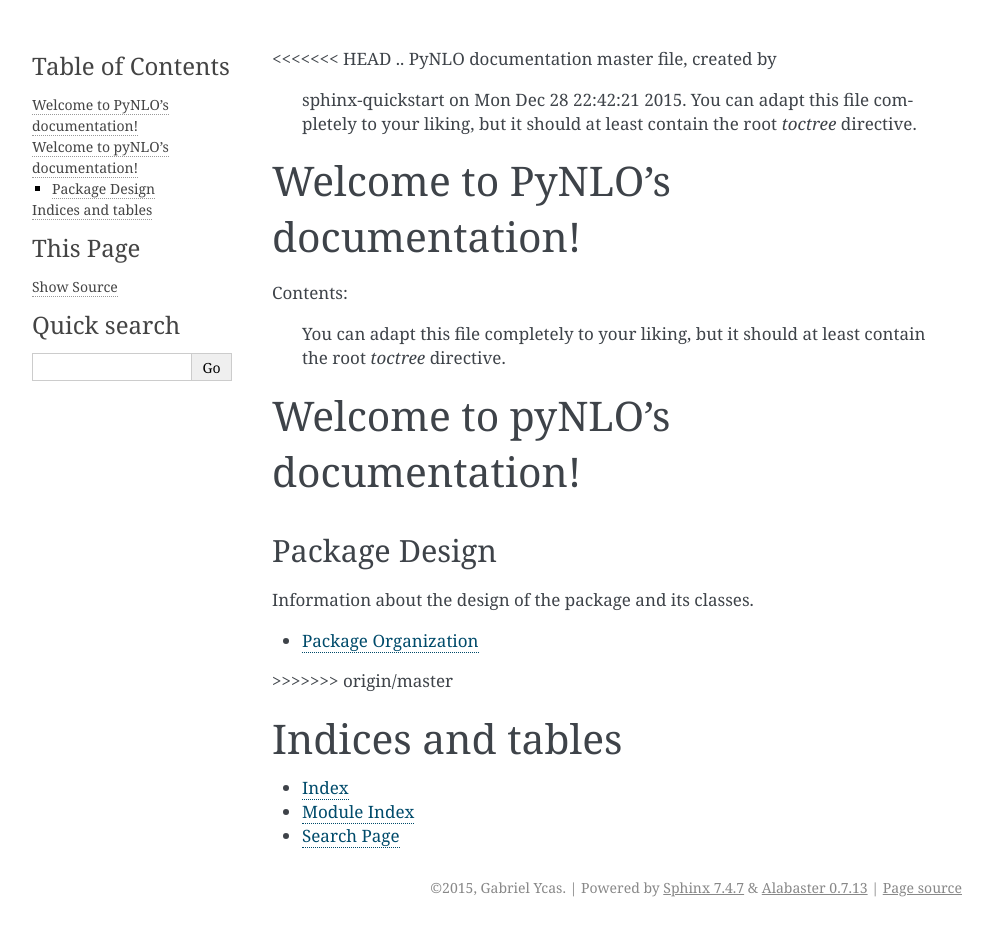
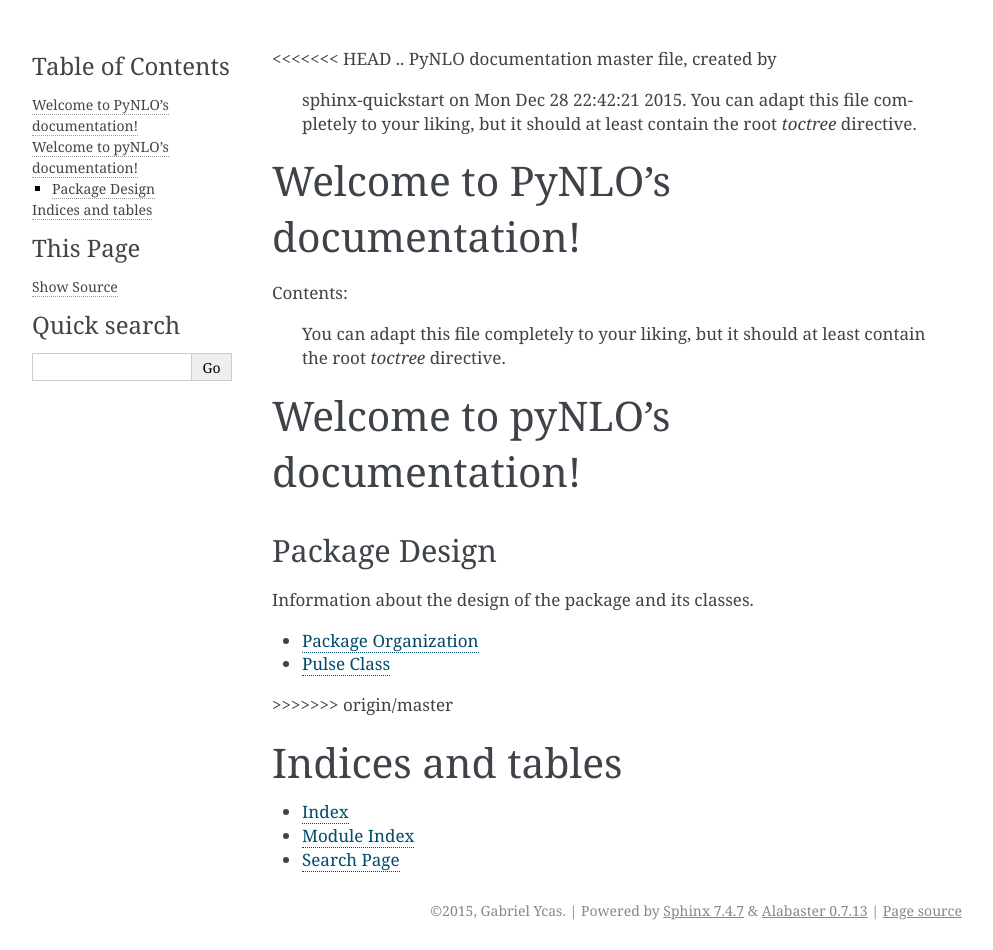
Before and after one commit to pyNLO/PyNLO, a Sphinx documentation site: the page built from docs/source/index.rst, in a window 1280 px wide. Shown: the whole page, without its empty margins (148-1141 px from the left). Built offline with Sphinx 7.4.7, drawn with Linux system fonts in a browser that asks for light colours; before the commit the page ends 927 px from its top, so only the background shows below that.

Commit message:
Add Pulse module auto-documentation

```diff
--- a/docs/source/conf.py
+++ b/docs/source/conf.py
@@ -19,7 +19,7 @@
 # If extensions (or modules to document with autodoc) are in another directory,
 # add these directories to sys.path here. If the directory is relative to the
 # documentation root, use os.path.abspath to make it absolute, like shown here.
-#sys.path.insert(0, os.path.abspath('.'))
+sys.path.insert(0, os.path.abspath(os.path.join('.', 'PyNLO_Root')))
 
 # -- General configuration ------------------------------------------------
 
--- a/docs/source/contents.rst.inc
+++ b/docs/source/contents.rst.inc
@@ -4,3 +4,4 @@
 
 .. toctree::
 	package/design
+	package/pulse
--- /dev/null
+++ b/docs/source/package/pulse.rst
@@ -0,0 +1,4 @@
+Pulse Class
+-----------
+.. automodule:: pynlo.light.PulseBase
+	:members:
```
